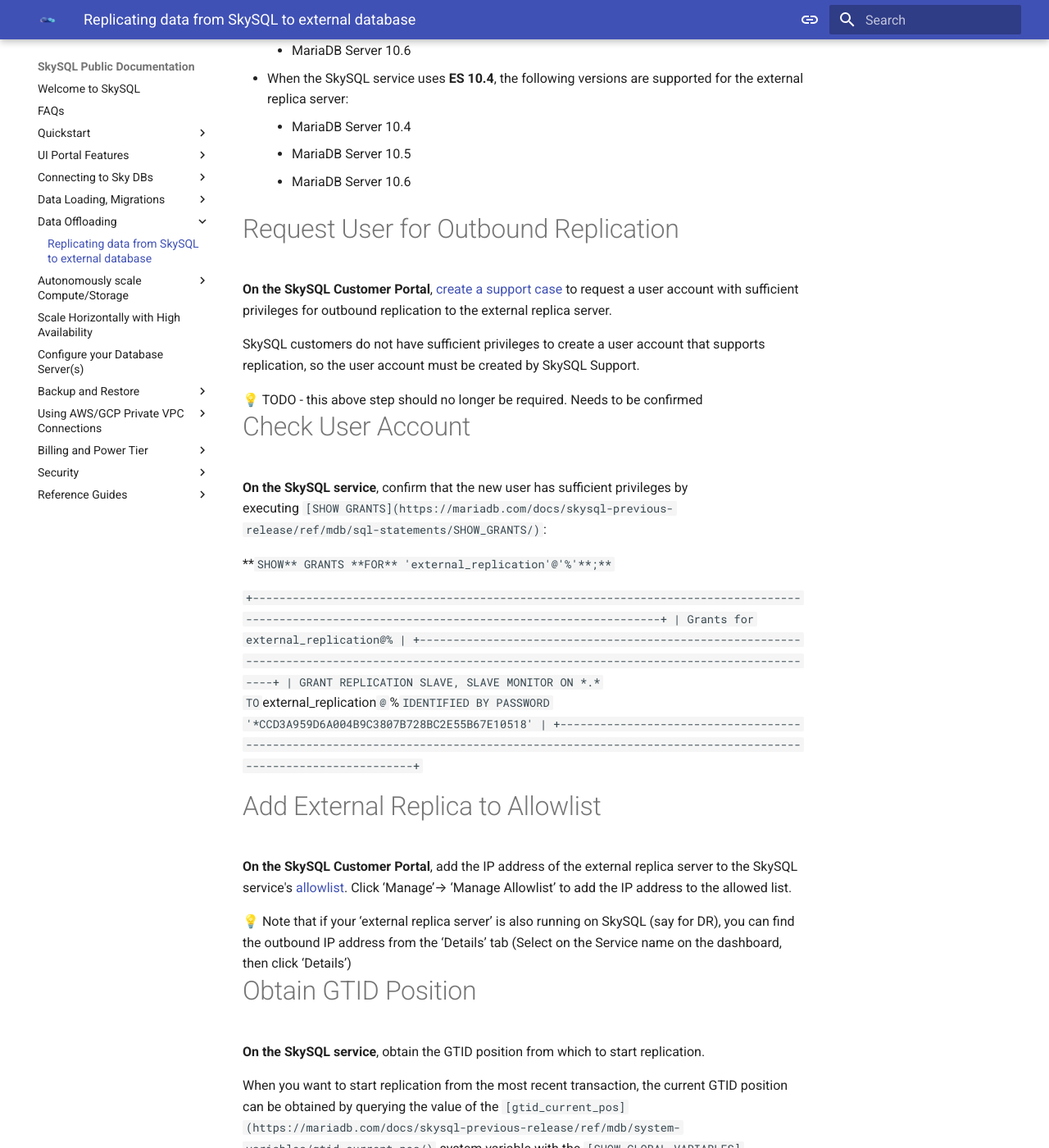
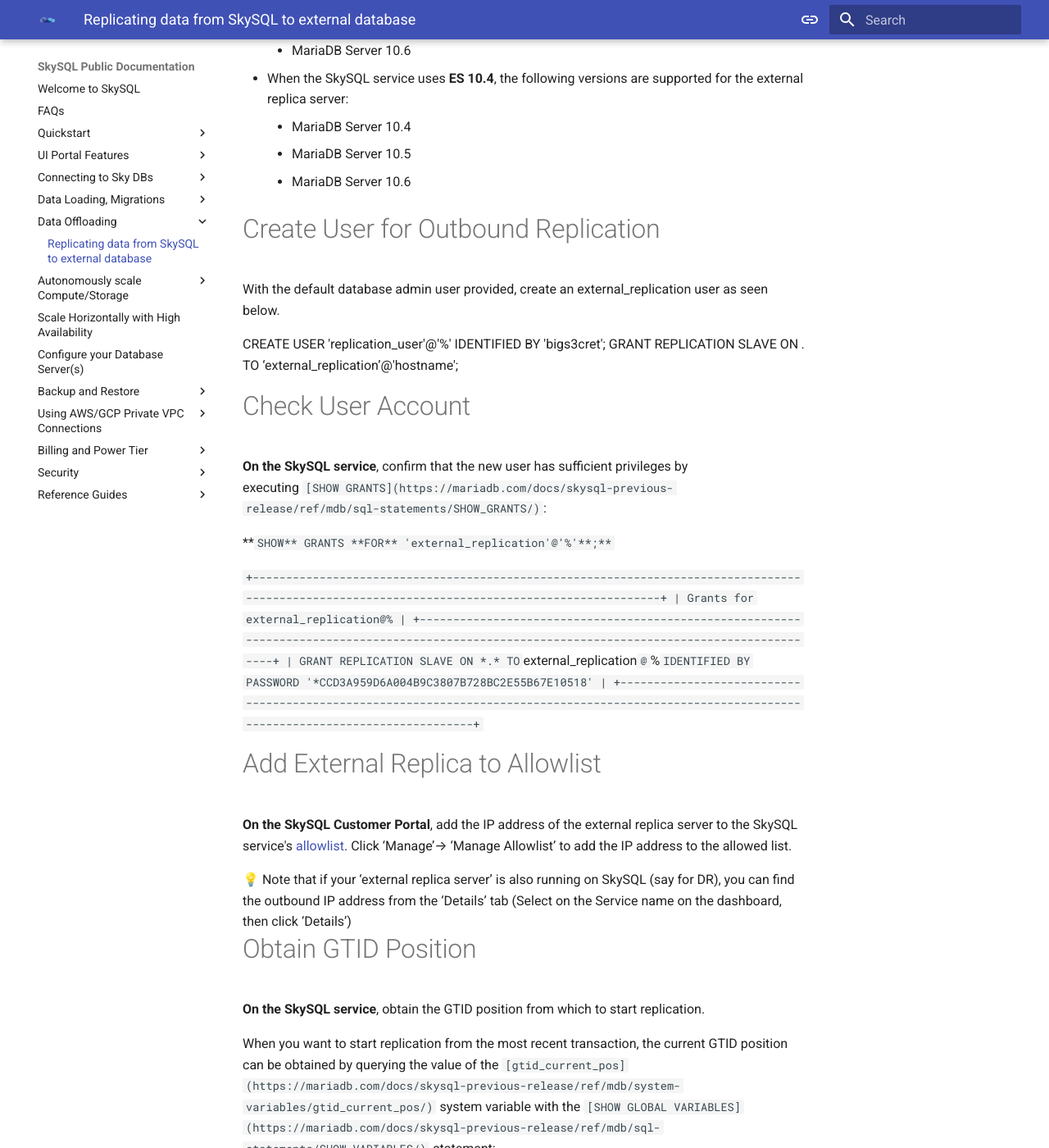
Before and after one commit to skysqlinc/skysql-docs, an MkDocs documentation site: the page built from docs/Data offloading 4e994ab1980845ed8015df2a15a4b05c/Replicating data from SkySQL to external database 65a9d8aa0dc040c09548c042ba6582ae.md, in a window 1280 px wide and 1400 px high, scrolled down 844 px. Shown: the whole window at 82% size. Built offline with MkDocs 1.6.1 and Material for MkDocs 9.7.7, drawn with Linux system fonts in a browser that asks for light colours.

Commit message:
Editing the steps for external replication as current is innaccurate and it can be done self service

```diff
--- a/docs/Data offloading 4e994ab1980845ed8015df2a15a4b05c/Replicating data from SkySQL to external database 65a9d8aa0dc040c09548c042ba6582ae.md
+++ b/docs/Data offloading 4e994ab1980845ed8015df2a15a4b05c/Replicating data from SkySQL to external database 65a9d8aa0dc040c09548c042ba6582ae.md
@@ -21,16 +21,12 @@
     - MariaDB Server 10.5
     - MariaDB Server 10.6
 
-# Request User for Outbound Replication
+# Create User for Outbound Replication
 
-**On the SkySQL Customer Portal**, [create a support case](https://mariadb.com/docs/skysql-previous-release/service-management/support/) to request a user account with sufficient privileges for outbound replication to the external replica server.
+With the default database admin user provided, create an external_replication user as seen below.
 
-SkySQL customers do not have sufficient privileges to create a user account that supports replication, so the user account must be created by SkySQL Support.
-
-<aside>
-💡 TODO - this above step should no longer be required. Needs to be confirmed
-
-</aside>
+CREATE USER 'replication_user'@'%' IDENTIFIED BY 'bigs3cret';
+GRANT REPLICATION SLAVE ON *.* TO ‘external_replication’@'hostname';
 
 # Check User Account
 
@@ -41,7 +37,7 @@
 `+------------------------------------------------------------------------------------------------------------------------------------------------+
 | Grants for external_replication@%                                                                                                              |
 +------------------------------------------------------------------------------------------------------------------------------------------------+
-| GRANT REPLICATION SLAVE, SLAVE MONITOR ON *.* TO `external_replication`@`%` IDENTIFIED BY PASSWORD '*CCD3A959D6A004B9C3807B728BC2E55B67E10518' |
+| GRANT REPLICATION SLAVE ON *.* TO `external_replication`@`%` IDENTIFIED BY PASSWORD '*CCD3A959D6A004B9C3807B728BC2E55B67E10518' |
 +------------------------------------------------------------------------------------------------------------------------------------------------+`
 
 # Add External Replica to Allowlist
```
